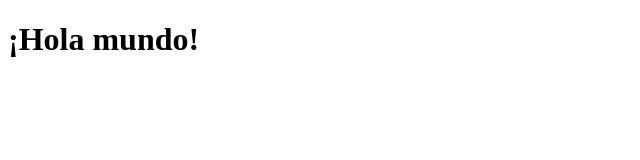
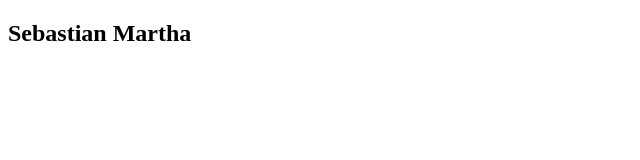
Before and after one commit to cbasJS/CursoDisenoWeb, a plain HTML site: page index.html in a window 1280 px wide. Shown: the whole page, without its empty margins (0-640 px from the left). Drawn offline with Linux system fonts and the light colour scheme.

Commit message:
Mejorando Indext.html

```diff
--- a/index.html
+++ b/index.html
@@ -2,9 +2,11 @@
 <html lang="en">
 <head>
 	<meta charset="UTF-8">
-	<title>Git</title>
+	<title>Git y GitHub</title>
 </head>
 <body>
-	<h1>¡Hola mundo!</h1>
+	<div class="container">
+		<h2>Sebastian Martha</h2>
+	</div>
 </body>
 </html>
```
